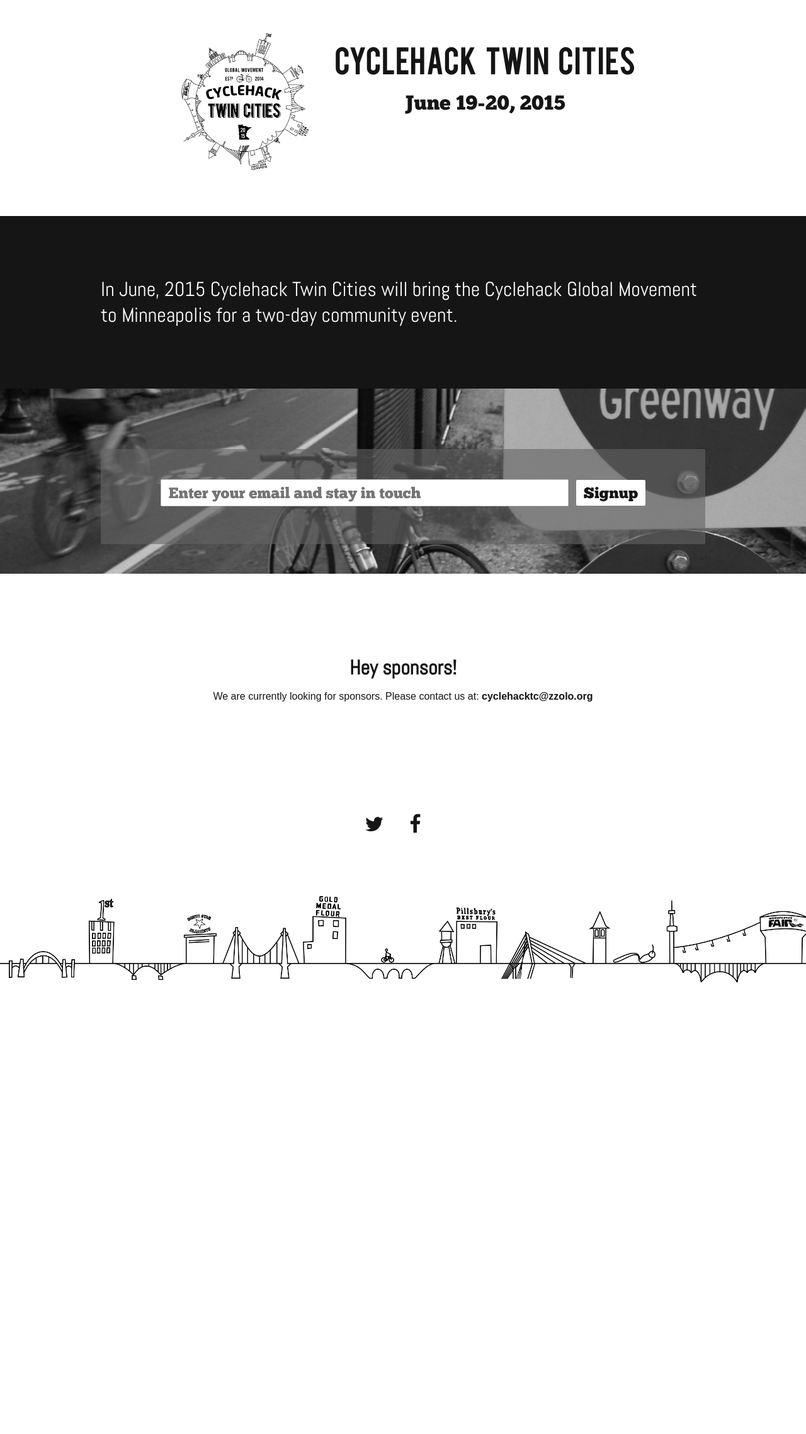
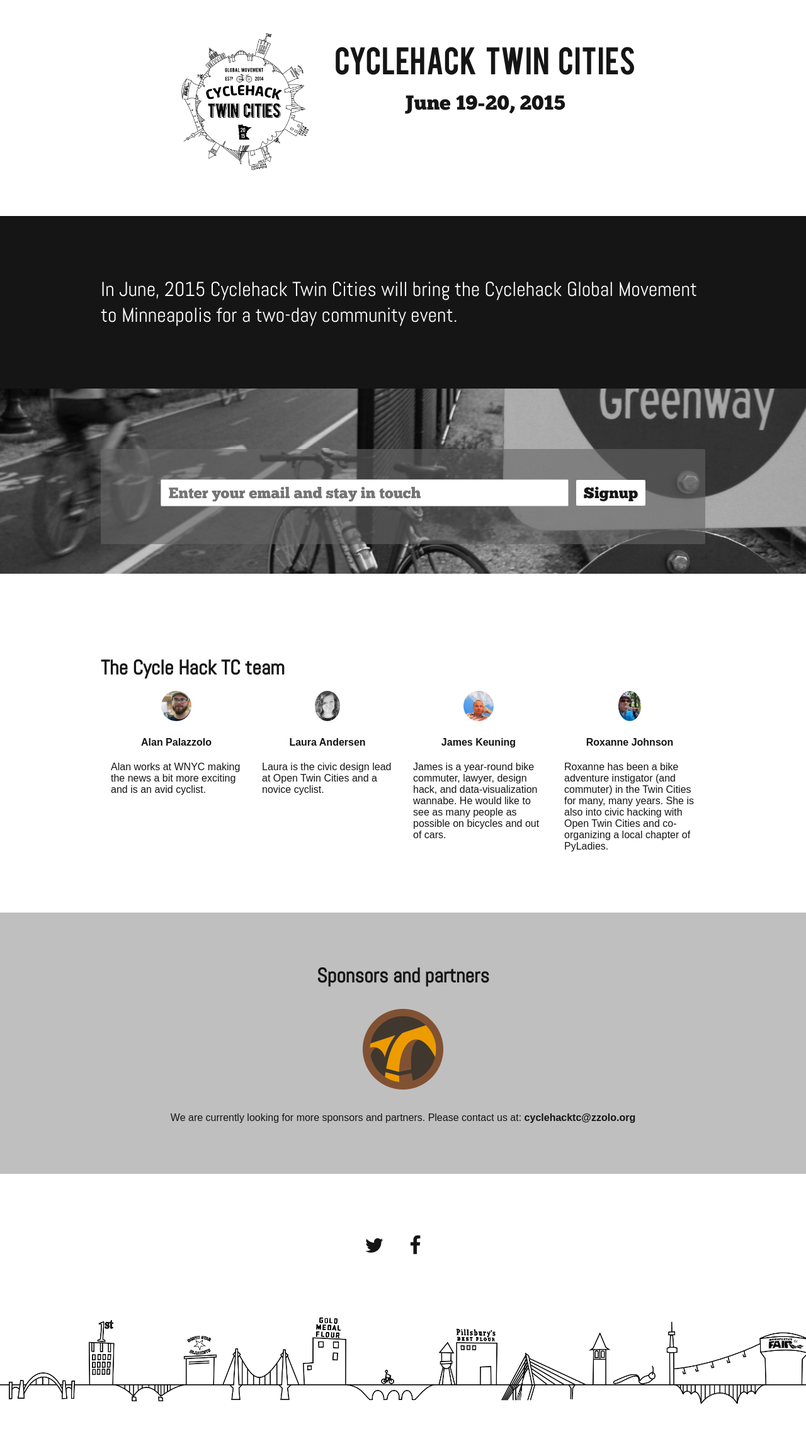
Before and after one commit to CycleHackTC/cyclehacktc.github.io, a Jekyll site: the page built from index.html, in a window 1280 px wide. Shown: the whole page at 63% size. Built offline with Jekyll 4.4.1, drawn with Linux system fonts in a browser that asks for light colours; nearby versions of some CDN libraries; before the commit the page ends 1608 px from its top, so only the background shows below that.

Commit message:
Adding team and sponsors.

```diff
--- a/_sass/_site.scss
+++ b/_sass/_site.scss
@@ -206,12 +206,60 @@ section.block {
   }
 
   &.spon-block {
-     .wrapper {
-       text-align: center;
-     }
+    background-color: $alt3-background-color;
+
+    .wrapper {
+      text-align: center;
+
+      .sponsor-list {
+        margin-bottom: 1em;
+        text-align: center;
+
+        .sponsor {
+          width: 25%;
+          padding: 1em;
+          display: inline-block;
+
+          img {
+            display: inline-block;
+          }
+        }
+      }
+    }
   }
 
   &.email-block {
     padding: 6em 0;
   }
+
+  &.team-block {
+
+    .team-member {
+      width: 25%;
+      float: left;
+      padding: 0 1em 1em 1em;
+
+      @media (max-width: 900px) {
+        width: 50%;
+      }
+
+      @media (max-width: 500px) {
+        width: 100%;
+      }
+
+      h4 {
+        text-align: center;
+      }
+
+      .team-image {
+        text-align: center;
+
+        img {
+          max-width: 75%;
+          max-height: 3em;
+          border-radius: 50%;
+        }
+      }
+    }
+  }
 }
--- a/css/main.scss
+++ b/css/main.scss
@@ -48,6 +48,8 @@ $alt-text-color: #FFFFFF;
 $alt-background-color: #151515;
 $alt2-text-color: #FFFFFF;
 $alt2-background-color: #565656;
+$alt3-text-color: #151515;
+$alt3-background-color: #BFBFBF;
 
 // Import partials from `sass_dir` (defaults to `_sass`)
 @import
--- a/index.html
+++ b/index.html
@@ -10,7 +10,7 @@ layout: default
     </div>
   </section>
 
-  <section class="block email-block parallax-window" data-parallax="scroll" data-image-src="{{ site.baseurl}}/images/Midtown_Greenway-Minneapolis-2007-susan-lesch.jpg">
+  <section class="block email-block parallax-window" data-parallax="scroll" data-image-src="{{ site.baseurl }}/images/Midtown_Greenway-Minneapolis-2007-susan-lesch.jpg">
     <div class="wrapper">
       <div class="mailchimp-email-sign-up">
         <!-- Begin MailChimp Signup Form -->
@@ -38,11 +38,56 @@ layout: default
     </div>
   </section>
 
+  <section class="block team-block">
+    <div class="wrapper clearfix">
+      <h2>The Cycle Hack TC team</h2>
+
+      <div class="team-member">
+        <div class="team-image">
+          <img src="{{ site.baseurl }}/images/team-alan.jpg">
+        </div>
+        <h4>Alan Palazzolo</h4>
+        <p>Alan works at WNYC making the news a bit more exciting and is an avid cyclist.</p>
+      </div>
+
+      <div class="team-member">
+        <div class="team-image">
+          <img src="{{ site.baseurl }}/images/team-laura.jpg">
+        </div>
+        <h4>Laura Andersen</h4>
+        <p>Laura is the civic design lead at Open Twin Cities and a novice cyclist.</p>
+      </div>
+
+      <div class="team-member">
+        <div class="team-image">
+          <img src="{{ site.baseurl }}/images/team-james.jpg">
+        </div>
+        <h4>James Keuning</h4>
+        <p>James is a year-round bike commuter, lawyer, design hack, and data-visualization wannabe. He would like to see as many people as possible on bicycles and out of cars.</p>
+      </div>
+
+      <div class="team-member">
+        <div class="team-image">
+          <img src="{{ site.baseurl }}/images/team-rox.jpg">
+        </div>
+        <h4>Roxanne Johnson</h4>
+        <p>Roxanne has been a bike adventure instigator (and commuter) in the Twin Cities for many, many years. She is also into civic hacking with Open Twin Cities and co-organizing a local chapter of PyLadies.</p>
+      </div>
+    </div>
+  </section>
+
 
   <section class="block spon-block">
     <div class="wrapper">
-      <h2>Hey sponsors!</h2>
-      <p>We are currently looking for sponsors.  Please contact us at: <a href="mailto:cyclehacktc@zzolo.org" target="_blank:">cyclehacktc@zzolo.org</a></p>
+      <h2>Sponsors and partners</h2>
+
+      <div class="sponsor-list clearfix">
+        <div class="sponsor">
+          <img src="{{ site.baseurl }}/images/sponsor-open-twin-cities.png" title="Open Twin Cities">
+        </div>
+      </div>
+
+      <p>We are currently looking for more sponsors and partners.  Please contact us at: <a href="mailto:cyclehacktc@zzolo.org" target="_blank:">cyclehacktc@zzolo.org</a></p>
     </div>
   </section>
 
```
Also changed, not shown: README.md, images/sponsor-open-twin-cities.png (added), images/team-alan.jpg (added), images/team-james.jpg (added), images/team-laura.jpg (added), images/team-rox.jpg (added).
